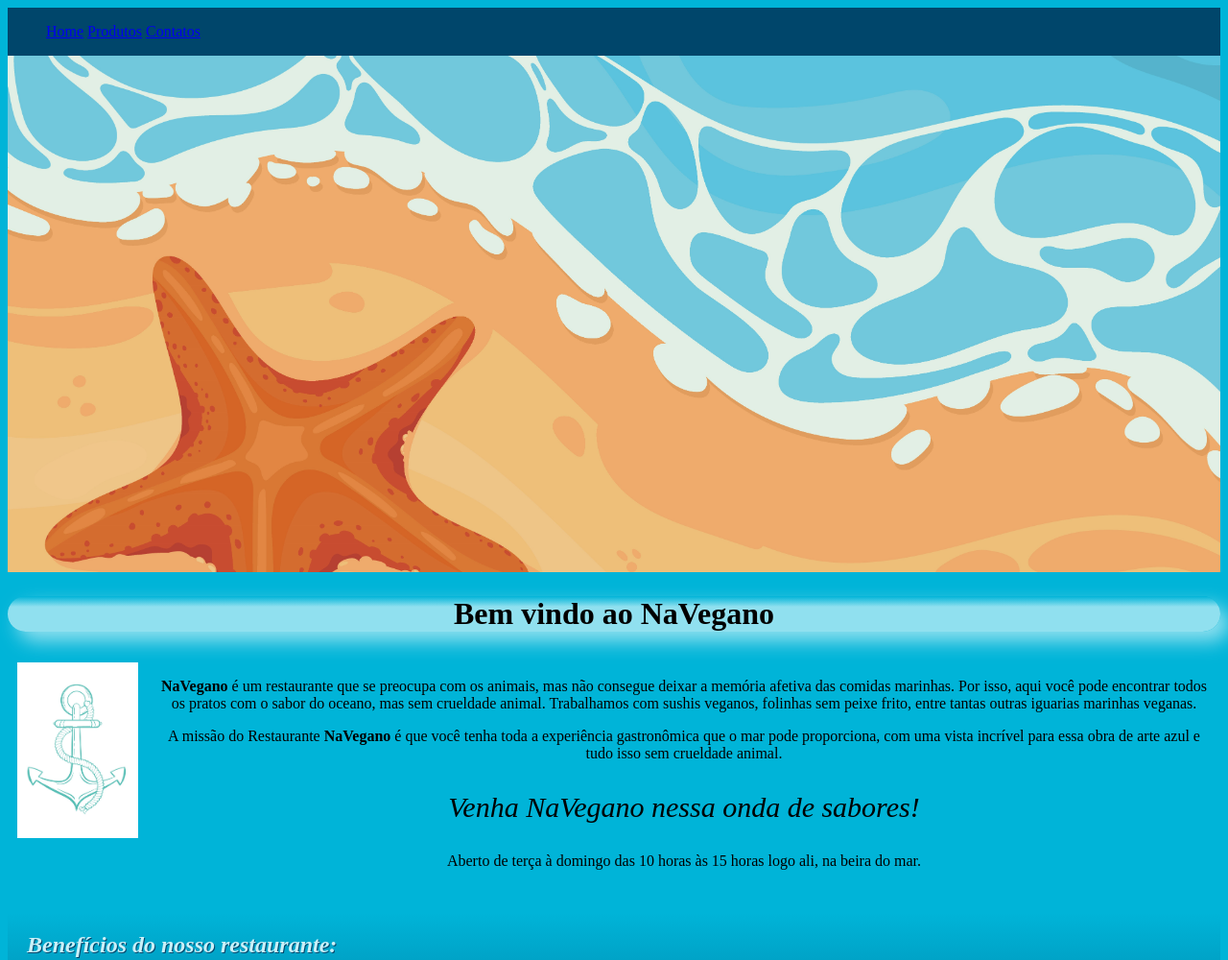
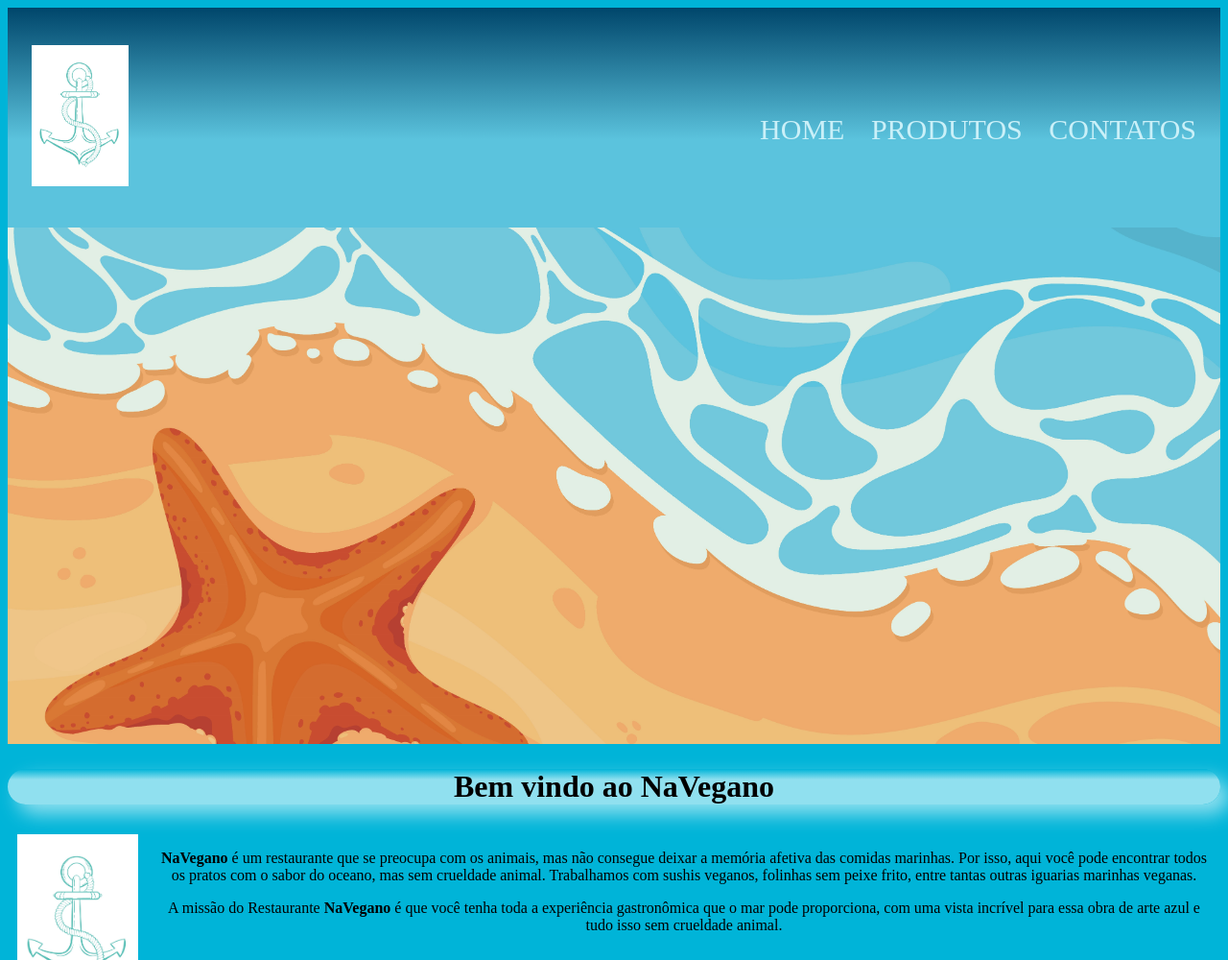
Before and after one commit to teotoniojr/turmaN-3tri, a plain HTML site: page index.html in a window 1280 px wide. Shown: the top 1000 px of the page at 96% size. Drawn offline with Linux system fonts and the light colour scheme.

Commit message:
Cabeçalho

```diff
--- a/index.html
+++ b/index.html
@@ -5,21 +5,21 @@
     <meta charset='utf-8'>
 
     <title>NaVegano</title>
-    <link rel="stylesheet" type="text/css" media="screen" href="reset.css">
-    <link rel="stylesheet" type="text/css" media="screen" href="main.css">
 
+    <link rel='stylesheet' type='text/css' media='screen' href='main.css'>
 
 </head>
 
 <body>
     <header>
-        <nav class="cabecalho">
-            <ul class="cabecalho-lista">
-                <a href="index.html">Home</a>
-                <a href="produtos.html">Produtos</a>
-                <a href="contatos.html">Contatos</a>
-            </ul>
-        </nav>
+        <div class="caixa">
+            <h3><img class="logo" src="ancora.jpg"></h3>
+            <nav>
+                <a href="index.html"> Home </a>
+                <a href="produtos.html"> Produtos </a>
+                <a href="contatos.html"> Contatos </a>
+            </nav>
+        </div>
     </header>
     <img class="imagem-principal" src="capa22.jpg">
     <h1>Bem vindo ao NaVegano</h1>
--- a/main.css
+++ b/main.css
@@ -1,11 +1,40 @@
 body{
     background: #00b4d8;
 }
-.cabecalho {
-    background-color: #00466b;
+header {
+    background: linear-gradient(#00466b, #5bc3dd 60%);
+    padding: 20px 0;
 }
-.cabecalho-lista {
-    display: inline-block;
+h3 .logo {
+    text-align: left;
+}
+.logo {
+   width: 8%;
+   margin-left: 25px;
+}
+.caixa {
+    display: inline;
+    position: relative;
+    width: 940px;
+    margin: 0 auto;
+}
+
+nav {
+    position: absolute;
+    top: 90px;
+    right: 25px;
+}
+nav a {
+    font-size: 30px;
+    padding-left: 20px;
+    color: #caf0f8;
+    text-decoration: none;
+    text-transform: uppercase;
+}
+nav a:hover {
+    color: #00466b;
+    font-size: 35px;
+    transition: 0.7s;
 }
 h1 {
     border-radius: 50px;
```
